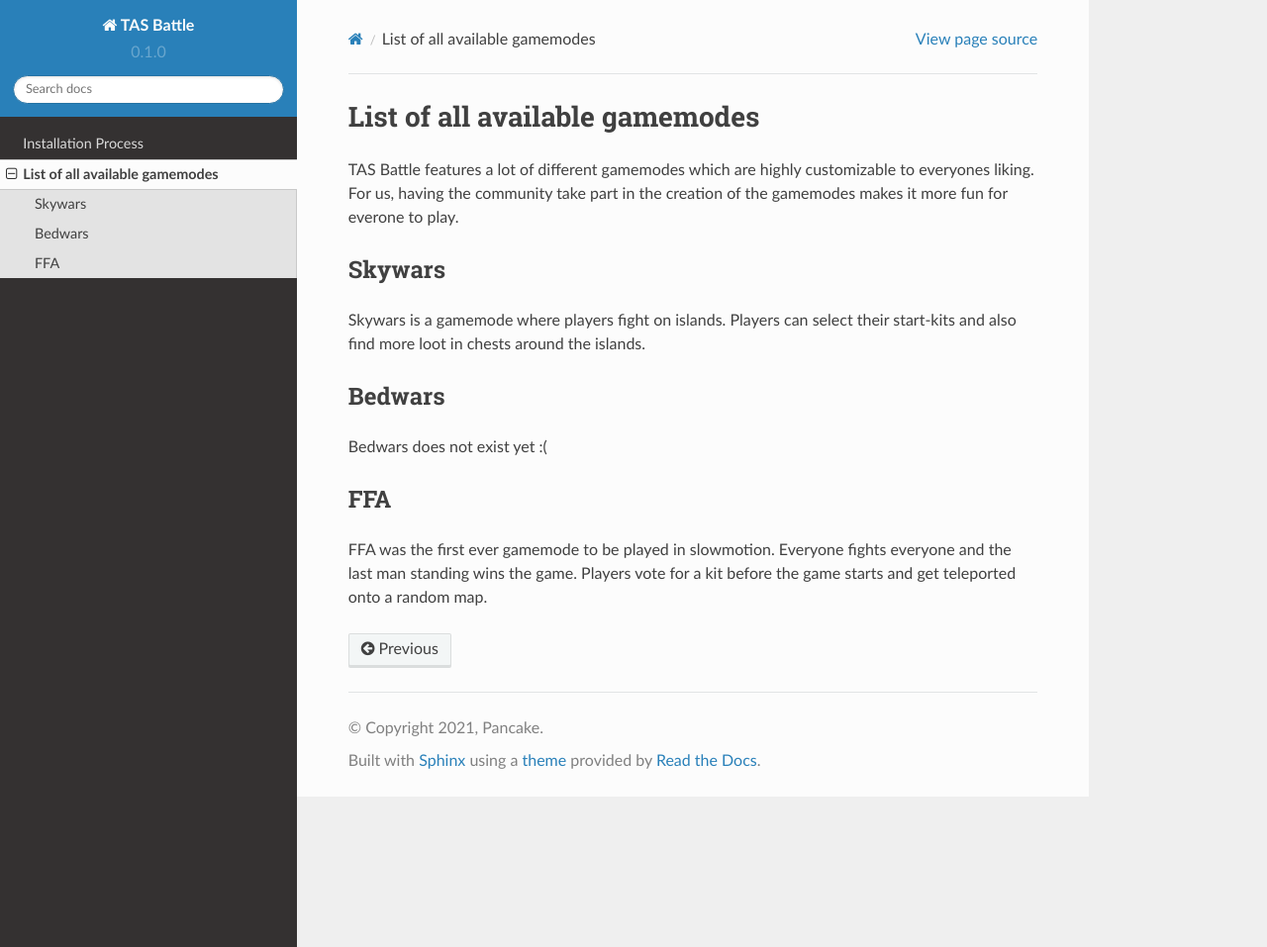
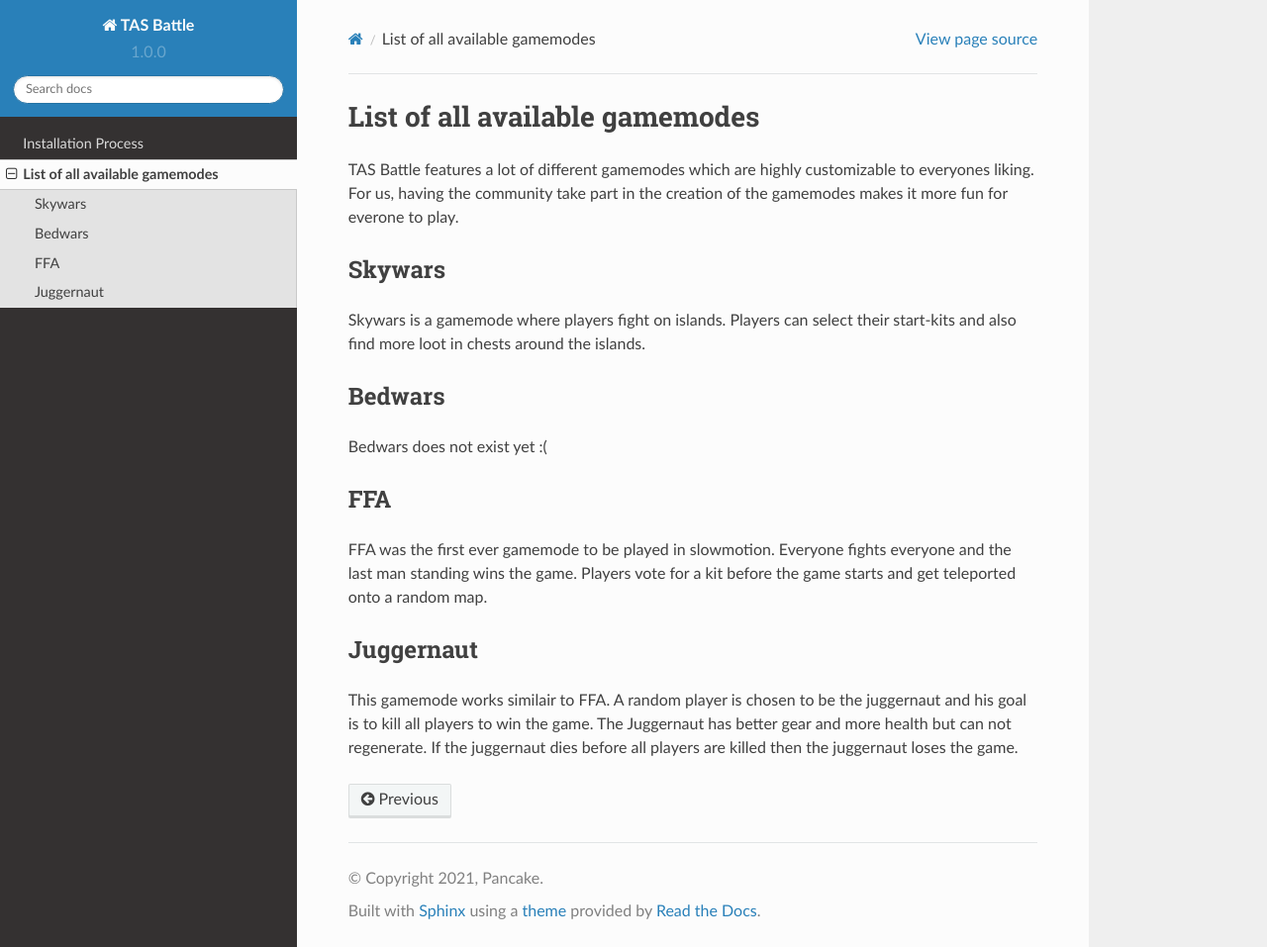
Before and after one commit to MinecraftTAS/TAS-Battle, a Sphinx documentation site: the page built from TAS-Website/source/gamemodes.rst, in a window 1280 px wide and 957 px high. Shown: the whole window at 99% size. Built offline with Sphinx 7.4.7 and the Read the Docs theme 2.0.0, drawn with Linux system fonts in a browser that asks for light colours.

Commit message:
Update documentation

```diff
--- a/TAS-Website/source/conf.py
+++ b/TAS-Website/source/conf.py
@@ -6,8 +6,8 @@ project = 'TAS Battle'
 copyright = '2021, Pancake'
 author = 'Pancake'
 
-release = '0.1'
-version = '0.1.0'
+release = '1.0'
+version = '1.0.0'
 
 # -- General configuration
 
--- a/TAS-Website/source/gamemodes.rst
+++ b/TAS-Website/source/gamemodes.rst
@@ -16,3 +16,9 @@ FFA
 --------
 FFA was the first ever gamemode to be played in slowmotion. Everyone fights everyone and the last man standing wins the game.
 Players vote for a kit before the game starts and get teleported onto a random map.
+
+
+Juggernaut
+--------
+This gamemode works similair to FFA. A random player is chosen to be the juggernaut and his goal is to kill all players to win the game.
+The Juggernaut has better gear and more health but can not regenerate. If the juggernaut dies before all players are killed then the juggernaut loses the game.
```
